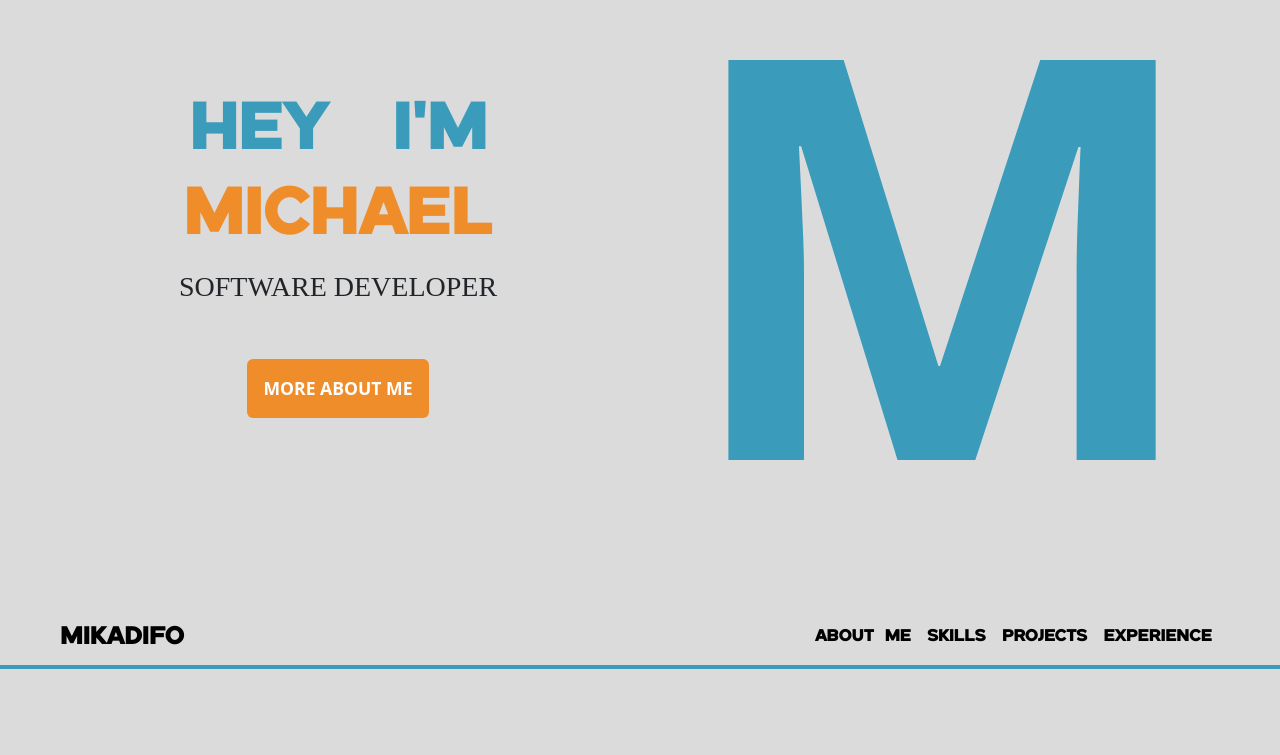
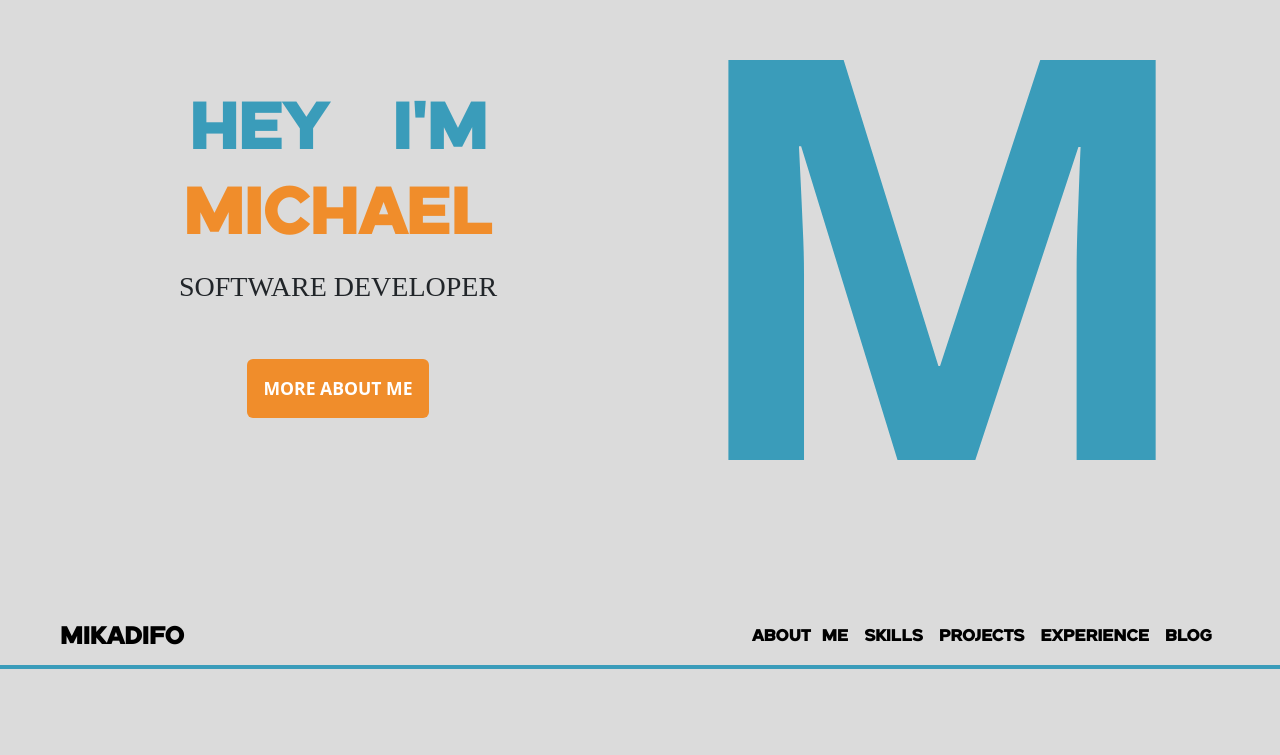
Before and after one commit to Mikadifo/Mikadifo.github.io, a React (Create React App) app: page / in a window 1280 px wide. Shown: the part 197-952 px from the top of the page. Built offline with nearby package versions, Linux system fonts and the light colour scheme; a web font is replaced by a local one.

Commit message:
[mod] added blog link

```diff
--- a/src/components/navbar/Navbar.js
+++ b/src/components/navbar/Navbar.js
@@ -58,6 +58,14 @@ const Navbar = () => {
                         >
                             Experience
                         </a>
+                        <a
+                            className="nav-link"
+                            href="https://blog.mikadifo.com"
+                            target="_blank"
+                            data-testid="nav-item-exp"
+                        >
+                            Blog
+                        </a>
                     </div>
                 </div>
             </div>
```
